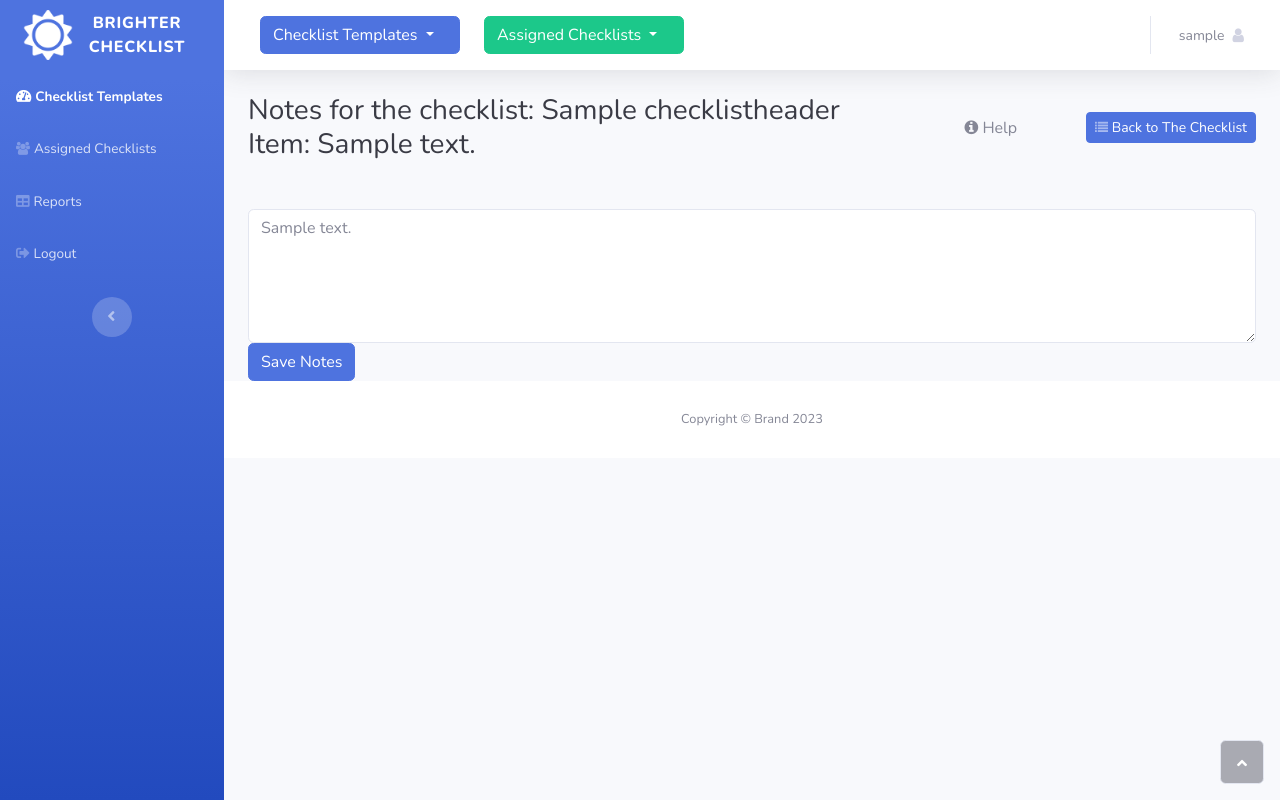
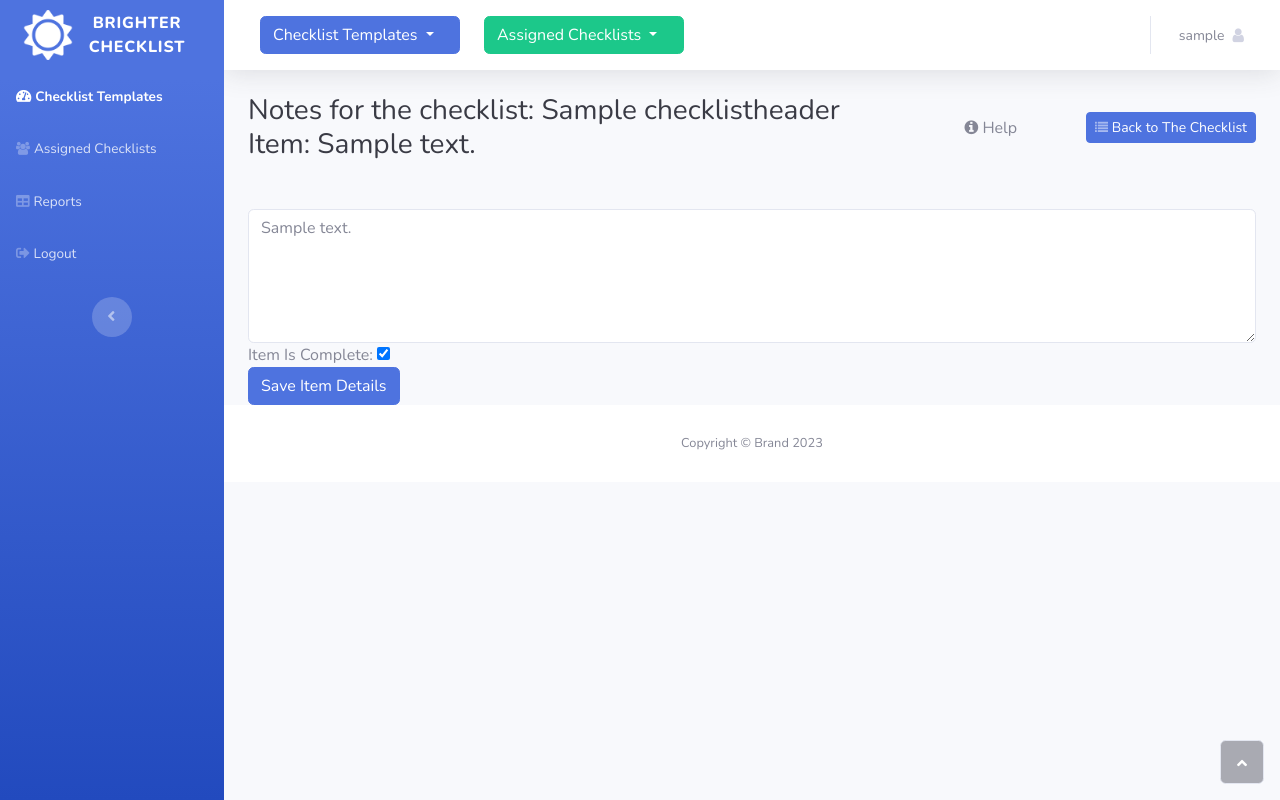
Before and after one commit to my443/brighterchecklist, a Django app: page /checklist/details/1 in a window 1280 px wide. Run offline with Django 4.2, Linux system fonts and the light colour scheme; a user stored in the database is signed in; tables that the repository leaves empty hold one stand-in row (values such as "Sample post"); parts of the project's set-up code (start-up, migrations or seed data) failed here and were passed over; some libraries are stand-ins or nearby versions.

Commit message:
Assigned checklist editing and navigation made easier.

```diff
--- a/brighterchecklist/checklist/forms.py
+++ b/brighterchecklist/checklist/forms.py
@@ -3,6 +3,9 @@ from django import forms
 class ChecklistForm(forms.Form):
     checklist_item_users_notes = forms.CharField(widget=forms.Textarea(attrs={'class': "form-control", "rows": "5"}),
                                         required=False, label=False)
+    iscomplete = forms.BooleanField(label="Item Is Complete",
+                                widget=forms.CheckboxInput(),
+                                required=False)
 
 class AssignedChecklistForm(forms.Form):
     assigned_checklist_custom_title = forms.CharField(label="Assigned Checklist Custom Name", widget=forms.TextInput(attrs={'class': "form-control", 'autofocus':True, 'onfocus':'this.select()', 'required':'True'}), required=False)
--- a/brighterchecklist/checklist/views.py
+++ b/brighterchecklist/checklist/views.py
@@ -12,7 +12,7 @@ from django.shortcuts import redirect
 
 # Create your views here.
 def checklist(request, id):
-    checklist_items = Checklist.objects.all().filter(checklist_header=id)
+    checklist_items = Checklist.objects.all().filter(checklist_header=id).order_by('pk')
     checklist_header = ChecklistHeader.objects.get(id=id)
 
     if not check_security(checklist_header.source_checklist.owner, request.user):
@@ -42,6 +42,7 @@ def edit_notes(request, id):
 
     data = {
         'checklist_item_users_notes': details.checklist_item_users_notes,
+        'iscomplete': details.iscomplete,
     }
 
     form = ChecklistForm(data)
@@ -64,6 +65,7 @@ def save_checklist_item_notes(request, id):
         form = ChecklistForm(request.POST)
 
     if form.is_valid():
+        details.iscomplete = form.cleaned_data['iscomplete']
         details.checklist_item_users_notes =  form.cleaned_data['checklist_item_users_notes']
 
         # Only resave the details if the form is valid.
--- a/brighterchecklist/templates/checklist/assigned_checklist_notes_entry.html
+++ b/brighterchecklist/templates/checklist/assigned_checklist_notes_entry.html
@@ -21,7 +21,7 @@
 </div>
 </div>
 <div class="row">
-    <h3>Notes for: {{ details.checklist_item_short_text }}</h3>
+    <h3>Details</h3>
 </div>
 <div class="row">
     <div class="col">
--- a/brighterchecklist/templates/checklist/checklist_item_notes_entry.html
+++ b/brighterchecklist/templates/checklist/checklist_item_notes_entry.html
@@ -27,7 +27,8 @@
         <form action="save/{{ details.id }}" method="POST">
             {% csrf_token %}
             {{ form }}
-            <button class="btn btn-primary text-center" type="submit">Save Notes</button>
+            <br>
+            <button class="btn btn-primary text-center" type="submit">Save Item Details</button>
         </form>
     </div>
 </div>
--- a/brighterchecklist/templates/checklist/checklist_items_list.html
+++ b/brighterchecklist/templates/checklist/checklist_items_list.html
@@ -39,7 +39,7 @@
                         <th style="width: 35%">Details</th>
                         <th class="text-center">Start Date</th>
                         <th class="text-center">Status</th>
-                        <th class="text-center" width="3%">Notes</th>
+                        <!-- <th class="text-center" width="3%">Notes</th> -->
                         <th class="text-center" width="3%">Checkmark</th>
                     </tr>
                 </thead>
@@ -47,7 +47,7 @@
                 {% for item in checklist_items %}
                     <tr>
                         <td>{{ forloop.counter }}</td>
-                        <td>{{ item.checklist_item_short_text }}</td>
+                        <td><a href="/checklist/details/{{ item.id }}" >{{ item.checklist_item_short_text }}</a></td>
                         <td class="text-center">{{ item.startdate|date:'Y-m-d H:i' }}</td>
                         <td class="text-center">
                             {% if item.iscomplete %}
@@ -56,7 +56,7 @@
                                 Not Complete
                             {% endif %}
                         </td>
-                        <td class="text-center"><a href="/checklist/details/{{ item.id }}" ><i class="fa fa-comment" aria-hidden="true"></i></a></td> <!-- One way to do this -->
+                        <!-- <td class="text-center"><a href="/checklist/details/{{ item.id }}" ><i class="fa fa-comment" aria-hidden="true"></i></a></td> -->
                         <td class="text-center" style="font-size: large" ><a href="{% url 'complete' id=item.id %}">
                             {% if item.iscomplete %}
                                 <i class="fa fa-check-square-o" aria-hidden="true"></i>
```
